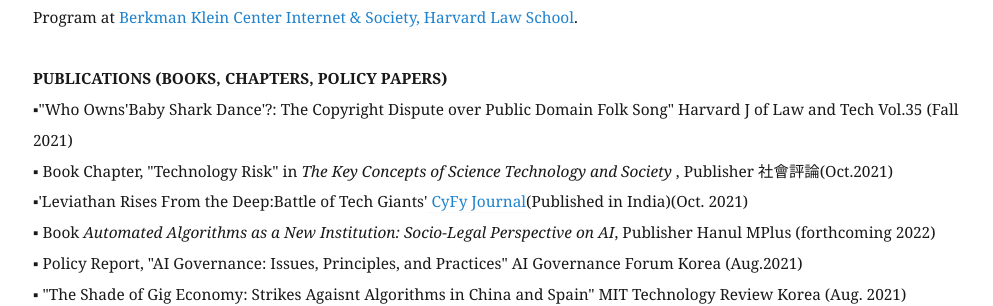
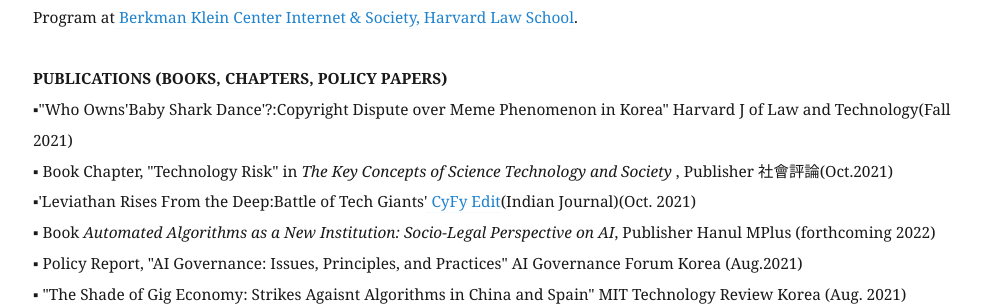
Before and after one commit to eunchangchoi/eunchangchoi.github.io, a Jekyll site: the page built from index.md, in a window 1280 px wide and 900 px high, scrolled down 1712 px. Shown: the part 161-467 px from the top of the window, without its empty margins (67-1060 px from the left). Built offline with Jekyll 4.4.1, drawn with Linux system fonts in a browser that asks for light colours.

Commit message:
Update index.md

```diff
--- a/index.md
+++ b/index.md
@@ -33,9 +33,9 @@
 <br>
 <br>
  <strong> PUBLICATIONS (BOOKS, CHAPTERS, POLICY PAPERS) </strong> <br>
-▪"Who Owns'Baby Shark Dance'?: The Copyright Dispute over Public Domain Folk Song" Harvard J of Law and Tech Vol.35 (Fall 2021) <br>
+▪"Who Owns'Baby Shark Dance'?:Copyright Dispute over Meme Phenomenon in Korea" Harvard J of Law and Technology(Fall 2021) <br>
 ▪ Book Chapter, "Technology Risk" in <i> The Key Concepts of Science Technology and Society </i>, Publisher 社會評論(Oct.2021) <br>
-▪'Leviathan Rises From the Deep:Battle of Tech Giants'<a href="https://www.orfonline.org/events/"> CyFy Journal</a>(Published in India)(Oct. 2021) <br>
+▪'Leviathan Rises From the Deep:Battle of Tech Giants'<a href="https://www.orfonline.org/series/the-cyfy-edit/"> CyFy Edit</a>(Indian Journal)(Oct. 2021) <br>
 ▪ Book <i> Automated Algorithms as a New Institution: Socio-Legal Perspective on AI</i>, Publisher Hanul MPlus (forthcoming 2022) <br>
 ▪ Policy Report, "AI Governance: Issues, Principles, and Practices" AI Governance Forum Korea (Aug.2021) <br>
 ▪ "The Shade of Gig Economy: Strikes Agaisnt Algorithms in China and Spain" MIT Technology Review Korea (Aug. 2021)<br>
```
